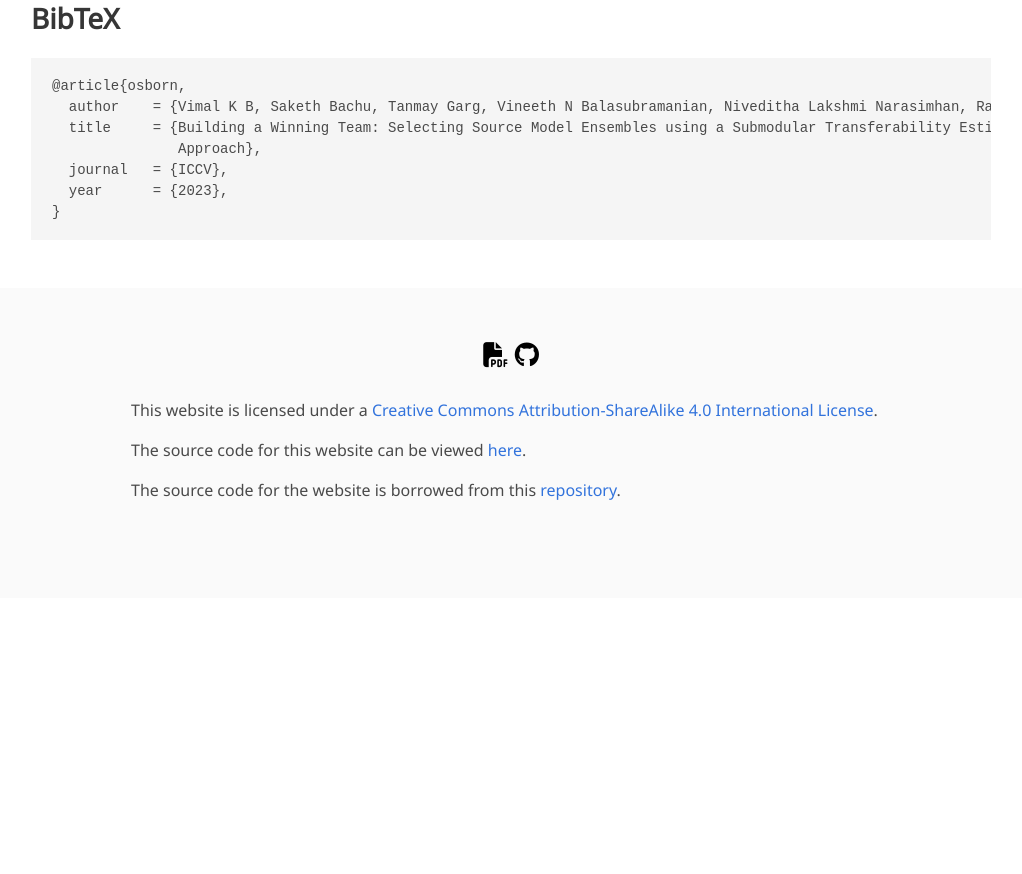
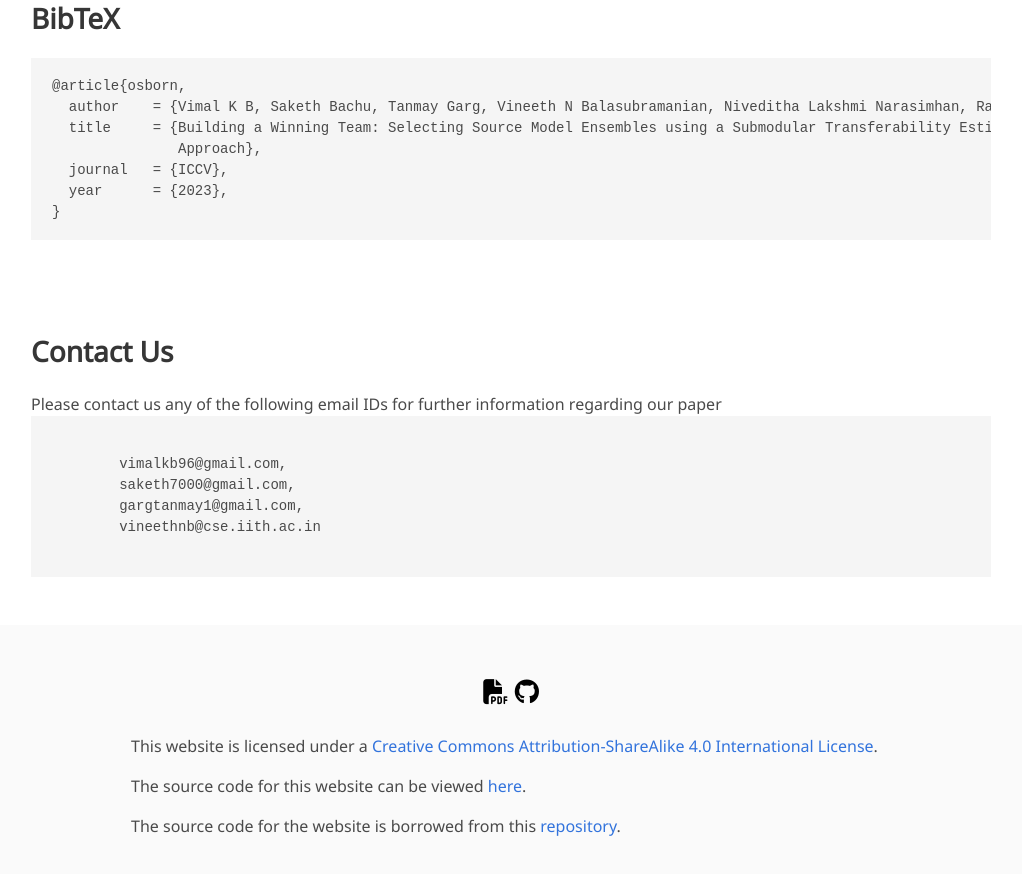
Before and after one commit to vimalkb007/vimalkb007.github.io, a plain HTML site: page OSBORN/index.html in a window 1280 px wide. Shown: the part 4086-4960 px from the top of the page, without its empty margins (129-1151 px from the left). Before the commit the page ends 4684 px from the top, so only its background shows below. Drawn offline with nearby package versions, Linux system fonts and the light colour scheme; some packages are replaced by stand-ins of ours; some icons are missing; a web font is replaced by a local one.

Commit message:
add code link and contact us

```diff
--- a/OSBORN/index.html
+++ b/OSBORN/index.html
@@ -155,7 +155,7 @@
               </span> -->
                 <!-- Code Link. -->
                 <span class="link-block">
-                  <a href="" class="external-link button is-normal is-rounded is-dark">
+                  <a href="https://github.com/sakethbachu/OSBORN" class="external-link button is-normal is-rounded is-dark">
                     <span class="icon">
                       <i class="fab fa-github"></i>
                     </span>
@@ -540,6 +540,18 @@
 }</code></pre>
     </div>
   </section>
+  <section class="section" id="BibTeX">
+    <div class="container is-max-desktop content">
+      <h2 class="title">Contact Us</h2>
+      Please contact us any of the following email IDs for further information regarding our paper
+      <pre><code>
+        vimalkb96@gmail.com,
+        saketh7000@gmail.com,
+        gargtanmay1@gmail.com,
+        vineethnb@cse.iith.ac.in
+      </code></pre>
+    </div>
+  </section>
 
 
   <footer class="footer">
@@ -548,7 +560,7 @@
         <a class="icon-link" href="">
           <i class="fas fa-file-pdf"></i>
         </a>
-        <a class="icon-link" href="" class="external-link" disabled>
+        <a class="icon-link" href="https://github.com/sakethbachu/OSBORN" class="external-link" disabled>
           <i class="fab fa-github"></i>
         </a>
       </div>
```
